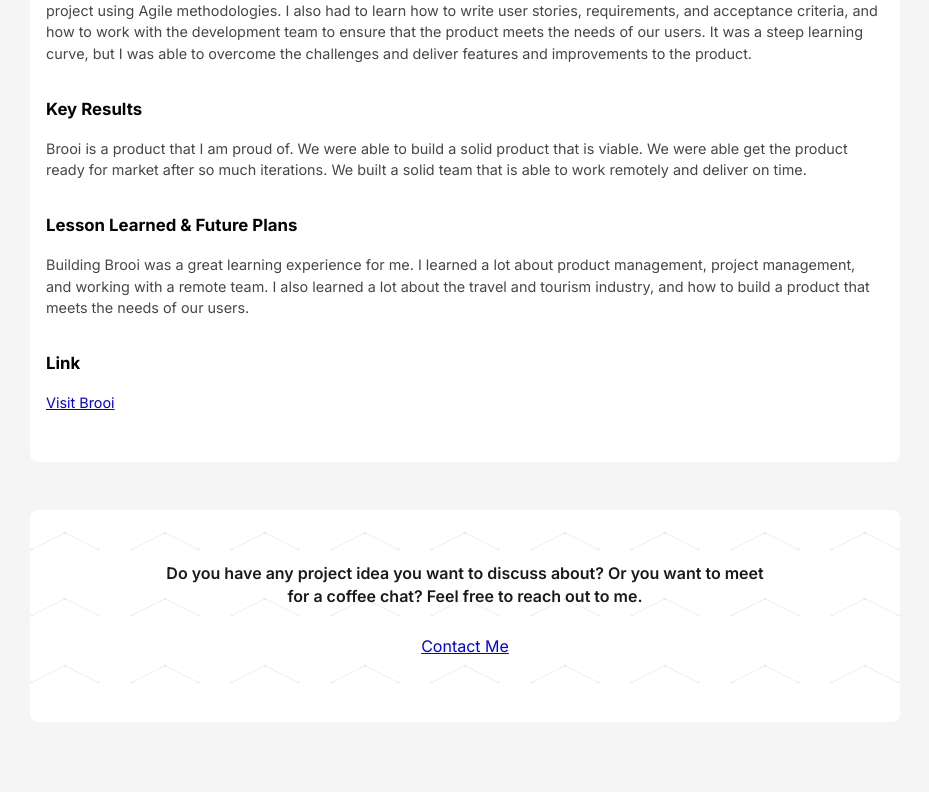
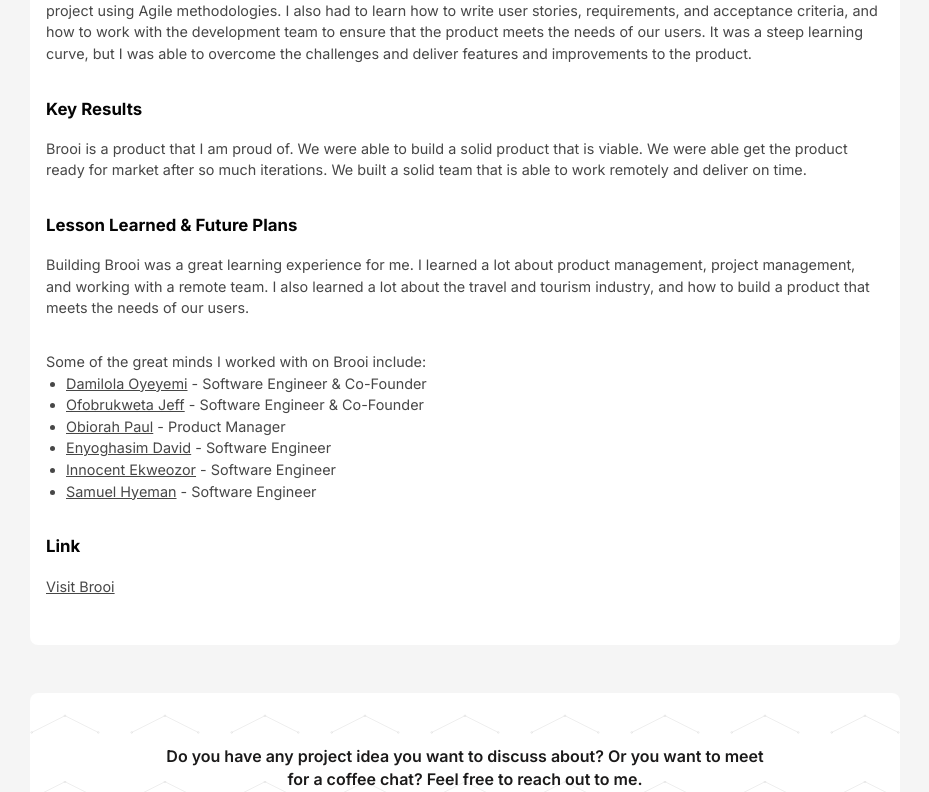
Before and after one commit to Tunde-Dev-Ox/myportfolio, a Next.js app: page /projects/brooi in a window 1280 px wide. Shown: the part 1837-2629 px from the top of the page, without its empty margins (275-1204 px from the left). Built offline with nearby package versions, Linux system fonts and the light colour scheme.

Commit message:
........

```diff
--- a/src/app/projects/brooi/page.jsx
+++ b/src/app/projects/brooi/page.jsx
@@ -117,6 +117,39 @@
                                 <p>
                                     Building Brooi was a great learning experience for me. I learned a lot about product management, project management, and working with a remote team. I also learned a lot about the travel and tourism industry, and how to build a product that meets the needs of our users.
                                 </p>
+                                <p>
+                                    Some of the great minds I worked with on Brooi include:
+                                    <ul>
+                                        <li>
+                                            <a href="https://www.linkedin.com/in/damilolaoyeyemi?miniProfileUrn=urn%3Ali%3Afs_miniProfile%3AACoAACezky4BbXSB8j-eaQ9TaF5q18O45bCZWR0&lipi=urn%3Ali%3Apage%3Ad_flagship3_search_srp_all%3Bl84sz849QT2jiMh0IC5fDg%3D%3D" target="_blank">
+                                                Damilola Oyeyemi
+                                            </a> - Software Engineer & Co-Founder
+                                        </li>
+                                        <li>
+                                            <a href="https://www.linkedin.com/in/ofobrukweta-jeff-207506136?miniProfileUrn=urn%3Ali%3Afs_miniProfile%3AACoAACEtxacBxXoqf2nYjWoqONxIAicB-JOa9Kg&lipi=urn%3Ali%3Apage%3Ad_flagship3_search_srp_people%3BTNsqxsUsQYeelmfIQpDdqw%3D%3D" target="_blank">
+                                                Ofobrukweta Jeff
+                                            </a> - Software Engineer & Co-Founder
+                                        </li>
+                                        <li>
+                                            <a href="https://www.linkedin.com/in/obiorah-paul?miniProfileUrn=urn%3Ali%3Afs_miniProfile%3AACoAACvNB_4B1m64laNrBjmD7zcxqxwESr5vqEs&lipi=urn%3Ali%3Apage%3Ad_flagship3_search_srp_people_load_more%3BjmvMVkYdR%2FqvN1acTzl41w%3D%3D" target="_blank">
+                                                Obiorah Paul
+                                            </a> - Product Manager
+                                        </li>
+                                        <li>
+                                            <a href="https://www.linkedin.com/in/enyoghasim?miniProfileUrn=urn%3Ali%3Afs_miniProfile%3AACoAADNOlBwBOJEqU22ML-SKDlRofSz5NZzb2dk&lipi=urn%3Ali%3Apage%3Ad_flagship3_search_srp_people_load_more%3BjmvMVkYdR%2FqvN1acTzl41w%3D%3D" target="_blank">
+                                                Enyoghasim David
+                                            </a> - Software Engineer
+                                        </li>
+                                        <li>
+                                            <a href="https://www.linkedin.com/in/ekweozor-innocent-026336223?miniProfileUrn=urn%3Ali%3Afs_miniProfile%3AACoAADgcr54BKNLcVutwmDr4nu560plXwanHbHU&lipi=urn%3Ali%3Apage%3Ad_flagship3_search_srp_people_load_more%3BjmvMVkYdR%2FqvN1acTzl41w%3D%3D" target="_blank">
+                                                Innocent Ekweozor
+                                            </a> - Software Engineer
+                                        </li>
+                                        <li>
+                                            <a href="https://www.linkedin.com/in/samuel-hyeman-6b1626174/?lipi=urn%3Ali%3Apage%3Ad_flagship3_detail_base%3B1fU0I1k3RouhNjFbIS9%2B0g%3D%3D" target="_blank">Samuel Hyeman</a> - Software Engineer
+                                        </li>
+                                    </ul>
+                                </p>
                                 <h2>
                                     Link
                                 </h2>
--- a/src/app/projects/lingroks/index.scss
+++ b/src/app/projects/lingroks/index.scss
@@ -108,8 +108,12 @@
         margin-bottom: 2rem;
 
         ul {
-            list-style-type: square;
+            list-style-type: disc;
             margin-left: 20px;
+        }
+
+        a {
+            color: #474747;
         }
     }
 }
```
Also changed, not shown: src/app/projects/lingroks/page.jsx (+20 -0 lines).
